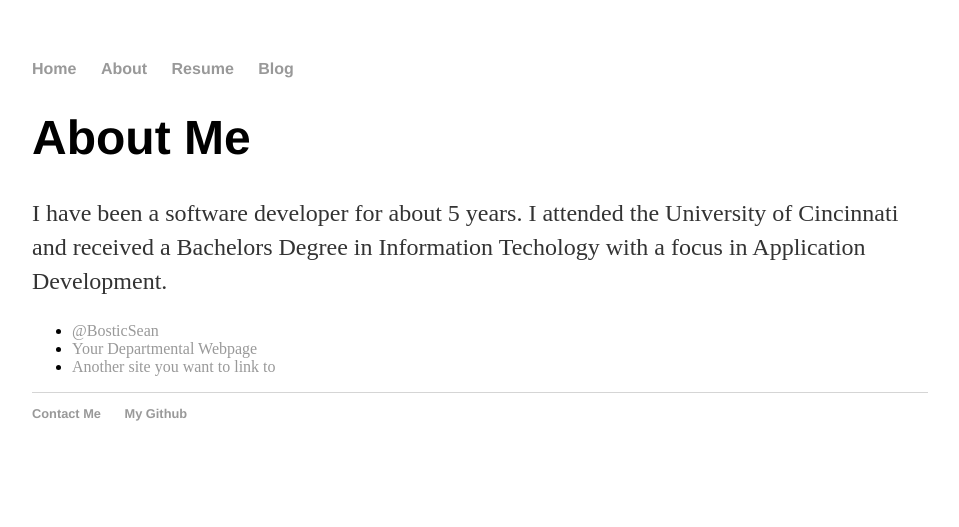
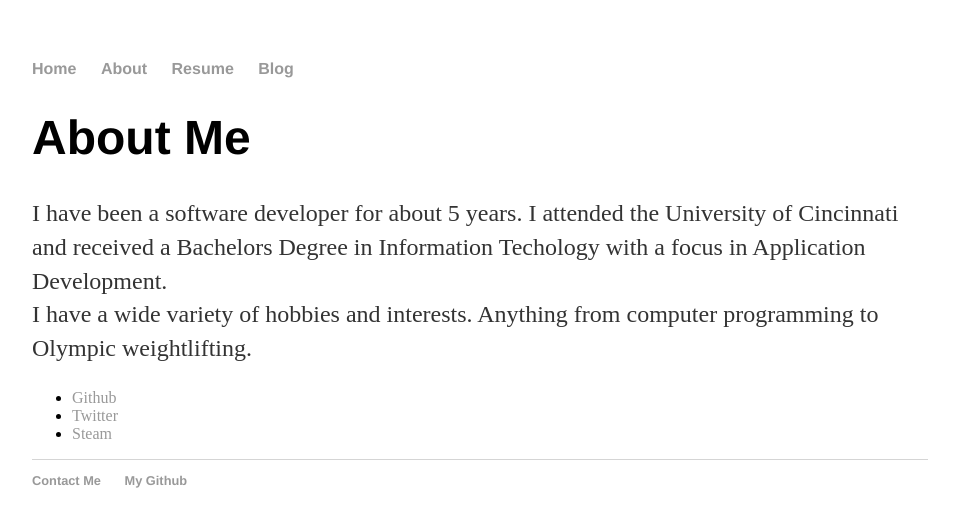
Before and after one commit to sean-bostic/sean-bostic.github.io, a Jekyll site: the page built from about/index.html, in a window 1280 px wide. Shown: the top 527 px of the page, without its empty margins (160-1119 px from the left). Built offline with Jekyll 4.4.1, drawn with Linux system fonts in a browser that asks for light colours.

```diff
--- a/about/index.html
+++ b/about/index.html
@@ -7,12 +7,13 @@ title: About Sean Bostic
     <h1>About Me</h1>
     <p>I have been a software developer for about 5 years. I attended the University of Cincinnati and received a
         Bachelors Degree in Information Techology with a focus in Application Development.
-
+        </br>
+        I have a wide variety of hobbies and interests. Anything from computer programming to Olympic weightlifting.
     </p>
 
     <ul class="contacts">
-        <li><a href="#">@BosticSean</a></li>
-        <li><a href="#">Your Departmental Webpage</a></li>
-        <li><a href="#">Another site you want to link to</a></li>
+        <li><a href="https://github.com/sean-bostic">Github</a></li>
+        <li><a href="https://twitter.com/BosticSean">Twitter</a></li>
+        <li><a href="https://steamcommunity.com/id/skunkworks92">Steam</a></li>
     </ul>
 </div>
```
Also changed, not shown: resume/index.html (+16 -0 lines).
